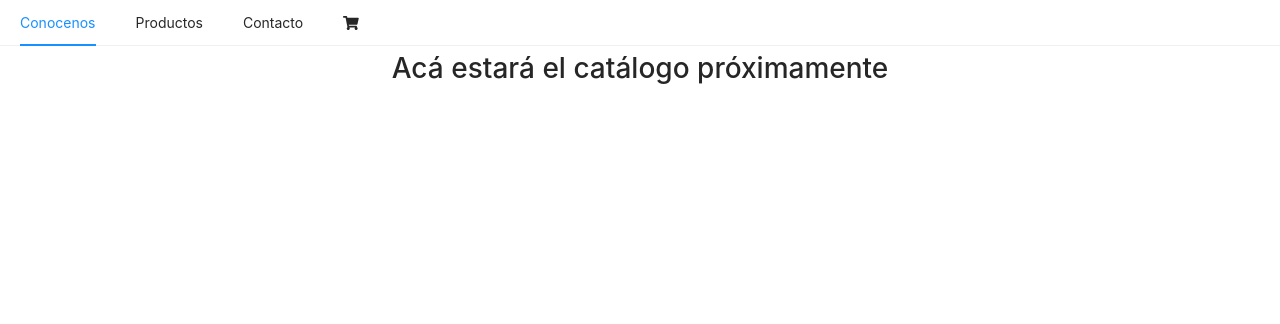
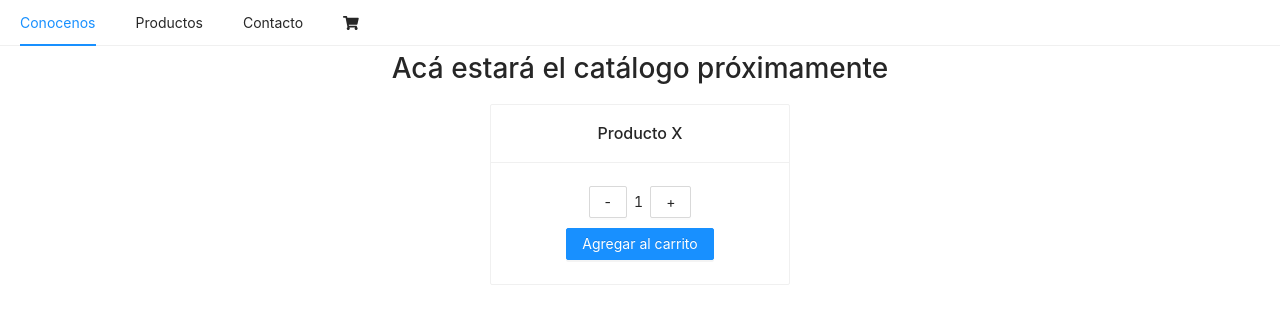
Before and after one commit to agusmagna/impresion3D-magnalardo, a React (Create React App) app: page / in a window 1280 px wide. Shown: the top 324 px of the page. Built offline with nearby package versions, Linux system fonts and the light colour scheme.

Commit message:
contador

```diff
--- a/src/App.js
+++ b/src/App.js
@@ -6,7 +6,7 @@ function App() {
   return (
     <div className="App">
     <NavBar />
-    <ItemListContainer/>
+    <ItemListContainer mensaje='Acá estará el catálogo próximamente'/>
     </div>
   );
 }
--- /dev/null
+++ b/src/components/ItemCount.js
@@ -0,0 +1,61 @@
+import React, {useState} from 'react';
+import { Card } from 'antd';
+import { Button } from 'antd';
+
+
+function ItemCount ({stock, onAdd, initial}) {
+   const [count, setCount] = useState(initial)
+
+   const addCount = () => {
+      if (stock > 0 && count < stock) {
+        setCount(count+1)
+      } else {
+        alert('No se pueden agregar más productos')
+      }
+   }
+   const subtractCount = () => {
+      if (count > 1) {
+        setCount(count-1)
+      } else{
+        alert('La cantidad no puede ser 0')
+      }
+   }
+
+   return(
+     <div>
+       <Card title="Producto X" style={{ width: 300, margin:'auto'}}>
+         <Button onClick={subtractCount} style={{marginRight:'7px'}}>-</Button>
+         {count}
+         <Button onClick={addCount} style={{marginLeft:'7px'}}>+</Button><br/>
+         <Button type='primary' onClick={onAdd} style={{marginTop:'10px'}}>Agregar al carrito</Button>
+       </Card>
+     </div>
+   )
+
+
+
+}
+
+
+
+
+export default ItemCount
+
+//
+// import { Card } from 'antd';
+//
+// ReactDOM.render(
+//   <>
+//     <Card title="Default size card" extra={<a href="#">More</a>} style={{ width: 300 }}>
+//       <p>Card content</p>
+//       <p>Card content</p>
+//       <p>Card content</p>
+//     </Card>
+//     <Card size="small" title="Small size card" extra={<a href="#">More</a>} style={{ width: 300 }}>
+//       <p>Card content</p>
+//       <p>Card content</p>
+//       <p>Card content</p>
+//     </Card>
+//   </>,
+//   mountNode,
+// );
--- a/src/components/ItemListContainer.js
+++ b/src/components/ItemListContainer.js
@@ -1,9 +1,11 @@
 import React from 'react'
+import ItemCount from './ItemCount.js'
 
-function ItemListContainer (){
+function ItemListContainer ({mensaje}){
   return(
     <div>
-      <h1> Acá estará el catálogo próximamente </h1>
+      <h1> {mensaje} </h1>
+      <ItemCount stock={5} initial={1} />
     </div>
   )
 }
```
